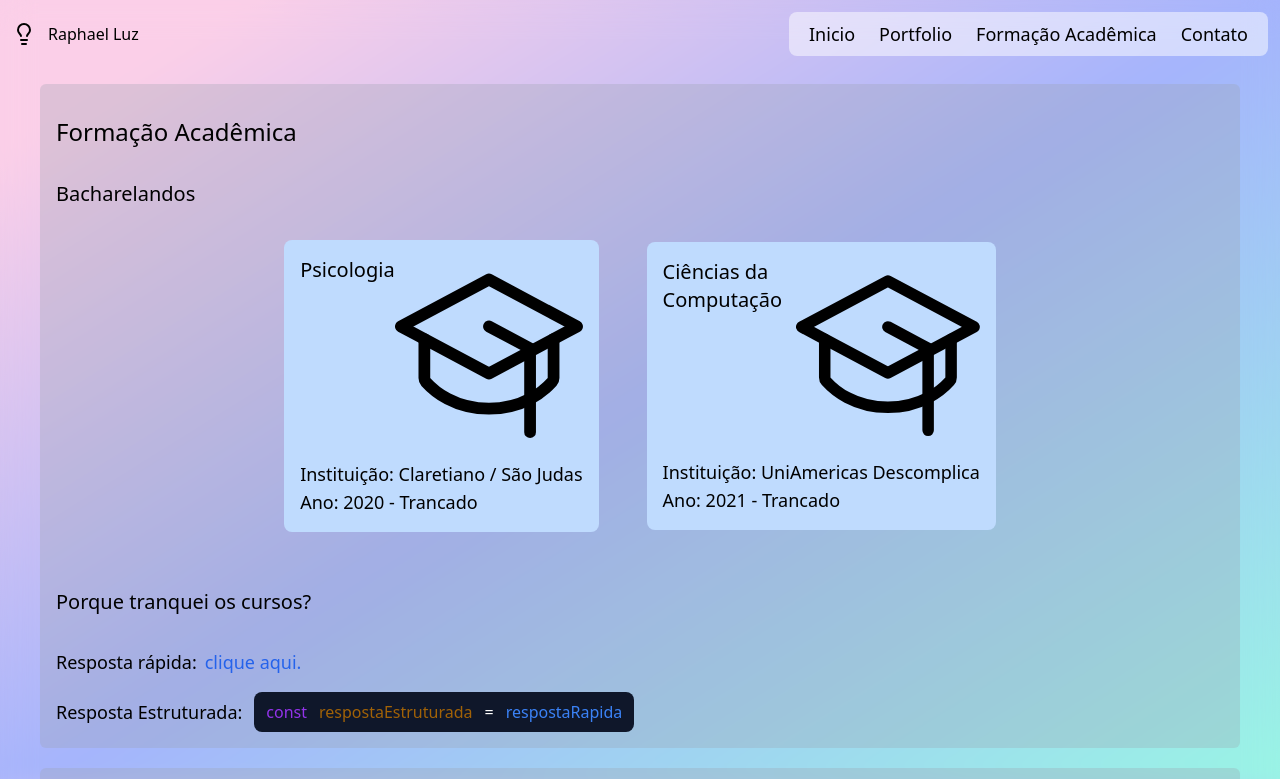
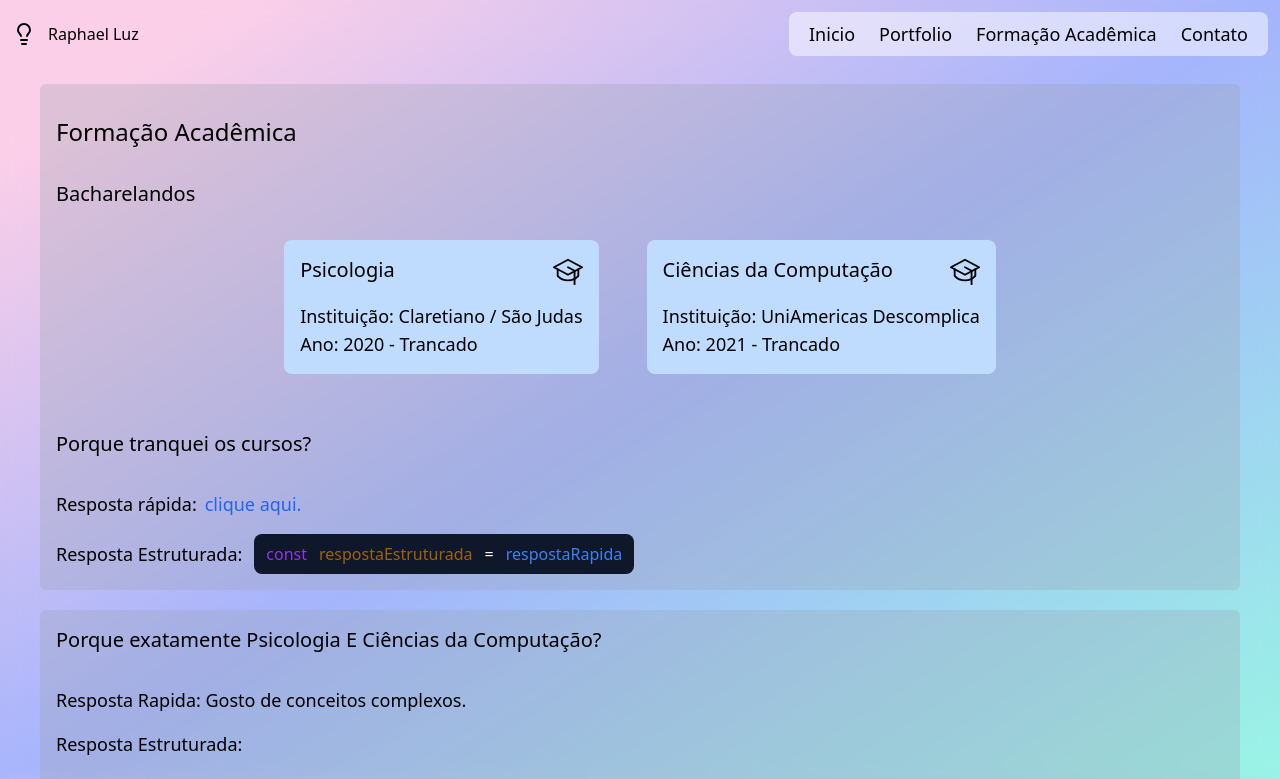
Before and after one commit to HiImVOID/raphaelluz, a Next.js app: page /formacao-academica in a window 1280 px wide. Shown: the top 779 px of the page. Built offline with nearby package versions, Linux system fonts and the light colour scheme.

Commit message:
adjust svg size

```diff
--- a/next.config.js
+++ b/next.config.js
@@ -1,6 +1,6 @@
 /** @type {import('next').NextConfig} */
 const nextConfig = {
-	output: 'export',
+	/* output: 'export', */
 	/* 	images: {
 		remotePatterns: [
 			{
--- a/src/app/formacao-academica/page.tsx
+++ b/src/app/formacao-academica/page.tsx
@@ -23,12 +23,15 @@ export default function FormacaoAcademicaPage() {
 							Psicologia
 							<svg
 								xmlns='http://www.w3.org/2000/svg'
-								viewBox='0 0 256 256'>
-								<rect
-									width='256'
-									height='256'
+								viewBox='0 0 256 256'
+								width='30'
+								height='30'
+								fill='none'>
+								{/* <rect
+									width='30'
+									height='30'
 									fill='none'
-								/>
+								/> */}
 								<polygon
 									points='8 96 128 32 248 96 128 160 8 96'
 									fill='none'
@@ -67,18 +70,21 @@ export default function FormacaoAcademicaPage() {
 							Ciências da Computação
 							<svg
 								xmlns='http://www.w3.org/2000/svg'
-								viewBox='0 0 256 256'>
-								<rect
-									width='256'
-									height='256'
+								viewBox='0 0 256 256'
+								width='30'
+								height='30'
+								fill='none'>
+								{/* 	<rect
+									width='100'
+									height='100'
 									fill='none'
-								/>
+								/> */}
 								<polygon
 									points='8 96 128 32 248 96 128 160 8 96'
 									fill='none'
 									stroke='currentColor'
-									stroke-linecap='round'
-									stroke-linejoin='round'
+									strokeLinecap='round'
+									strokeLinejoin='round'
 									stroke-width='16'
 								/>
 								<polyline
@@ -87,15 +93,15 @@ export default function FormacaoAcademicaPage() {
 									stroke='currentColor'
 									stroke-linecap='round'
 									stroke-linejoin='round'
-									stroke-width='16'
+									strokeWidth='16'
 								/>
 								<path
 									d='M216,113.07v53.22a8,8,0,0,1-2,5.31c-11.3,12.59-38.9,36.4-86,36.4s-74.68-23.81-86-36.4a8,8,0,0,1-2-5.31V113.07'
 									fill='none'
 									stroke='currentColor'
-									stroke-linecap='round'
-									stroke-linejoin='round'
-									stroke-width='16'
+									strokeLinecap='round'
+									strokeLinejoin='round'
+									strokeWidth='16'
 								/>
 							</svg>
 						</Paragraph.Subtitle>
```
